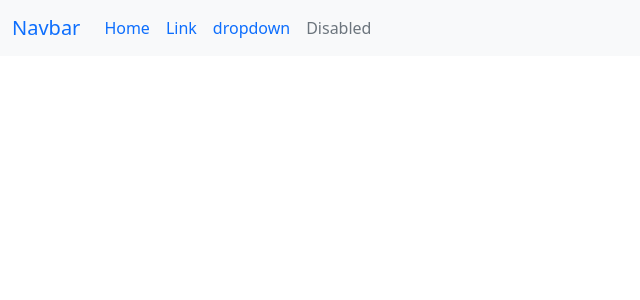
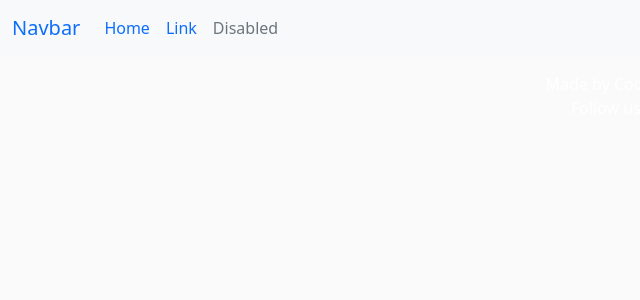
Before and after one commit to MateuszPestka/Project-4, a Django app: template templates/base.html in a window 1280 px wide. Shown: the top 300 px of the page, without its empty margins (0-640 px from the left). Run offline with Django 3.2, Linux system fonts and the light colour scheme; the template is opened without the code that fills it, so the values that code supplies are empty.

```diff
--- /dev/null
+++ b/static/style.css
@@ -0,0 +1,3 @@
+body {
+    background-color: #fafafa;
+}
--- a/templates/base.html
+++ b/templates/base.html
@@ -33,15 +33,6 @@
               <li class="nav-item">
                 <a class="nav-link" href="#">Link</a>
               </li>
-              <li class="nav-item dropdown">
-                <a class="nav-link active" aria-current="page" href="#">dropdown</a>
-                <ul class="dropdown-menu">
-                  <li><a class="dropdown-item" href="#">Action</a></li>
-                  <li><a class="dropdown-item" href="#">Another action</a></li>
-                  <li><hr class="dropdown-divider"></li>
-                  <li><a class="dropdown-item" href="#">Something else here</a></li>
-                </ul>
-              </li>
               <li class="nav-item">
                 <a class="nav-link disabled">Disabled</a>
               </li>
@@ -55,7 +46,7 @@
     {% endblock content%}
 
         <!-- Footer -->
-      <footer class="footer mt-auto py-3 dark-bg">
+      <footer class="footer mt-auto py-3">
           <p class="m-0 text-center text-white">Made by Code Instituters</p>
           <p class="m-0 text-center text-white">Follow us: <i class="fab fa-facebook-square ms-3"></i>
               <i class="fab fa-twitter-square ms-3"></i>
```
Also changed, not shown: templates/index.html (+18 -0 lines).
